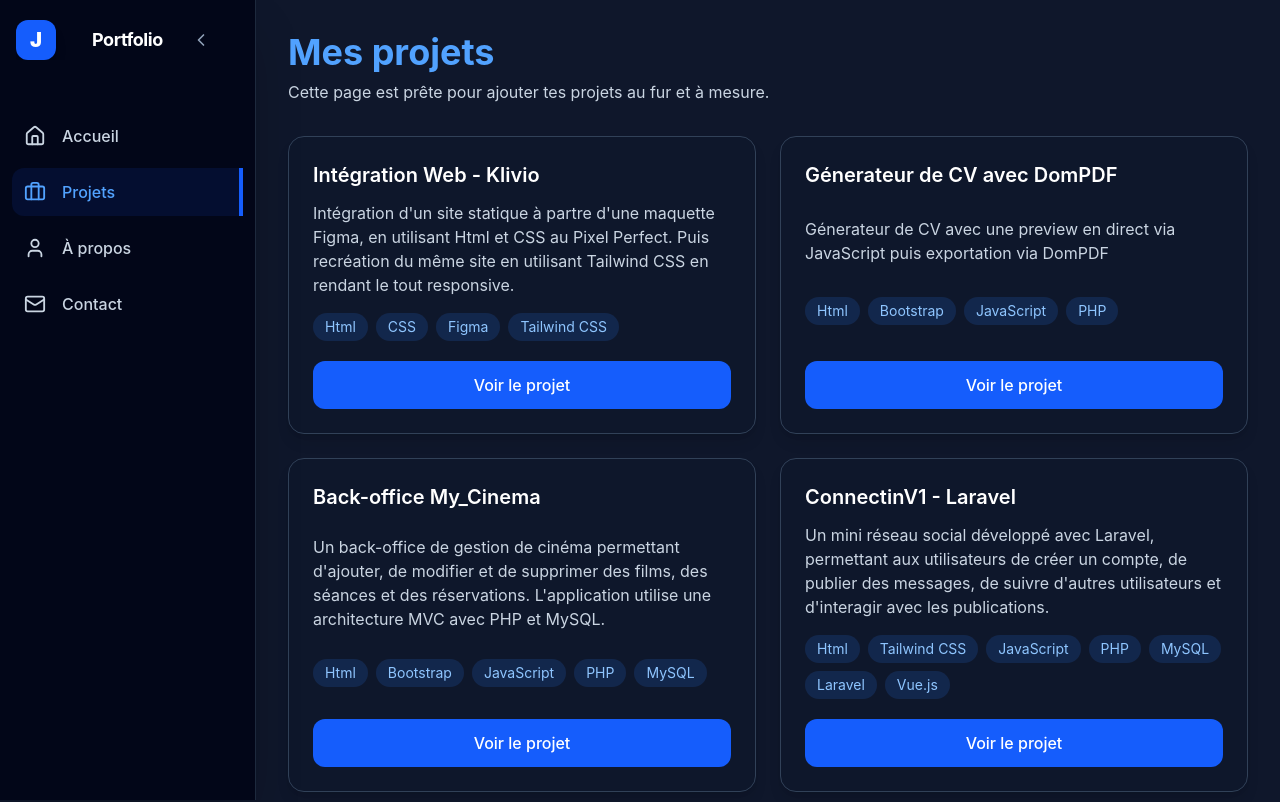
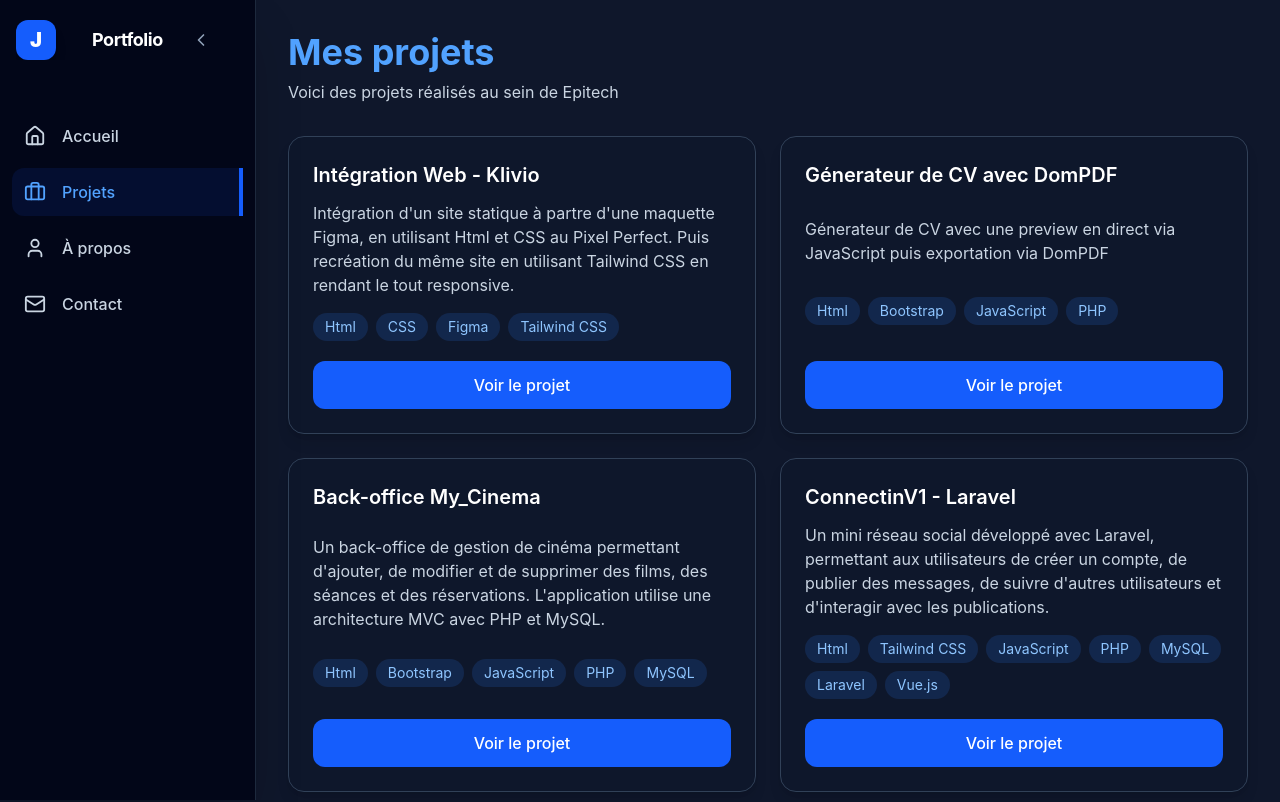
Before and after one commit to jonathandecroix28-max/mon-portfolio, a Vue app: page /projects in a window 1280 px wide. Shown: the top 802 px of the page. Built offline with nearby package versions, Linux system fonts and the light colour scheme.

Commit message:
fix : description

```diff
--- a/src/views/ProjectsView.vue
+++ b/src/views/ProjectsView.vue
@@ -45,7 +45,7 @@ const projects = ref([
     <div>
       <h1 class="text-3xl md:text-4xl font-bold text-blue-400">Mes projets</h1>
       <p class="mt-2 text-slate-300">
-        Cette page est prête pour ajouter tes projets au fur et à mesure.
+        Voici des projets réalisés au sein de Epitech
       </p>
     </div>
 
```
